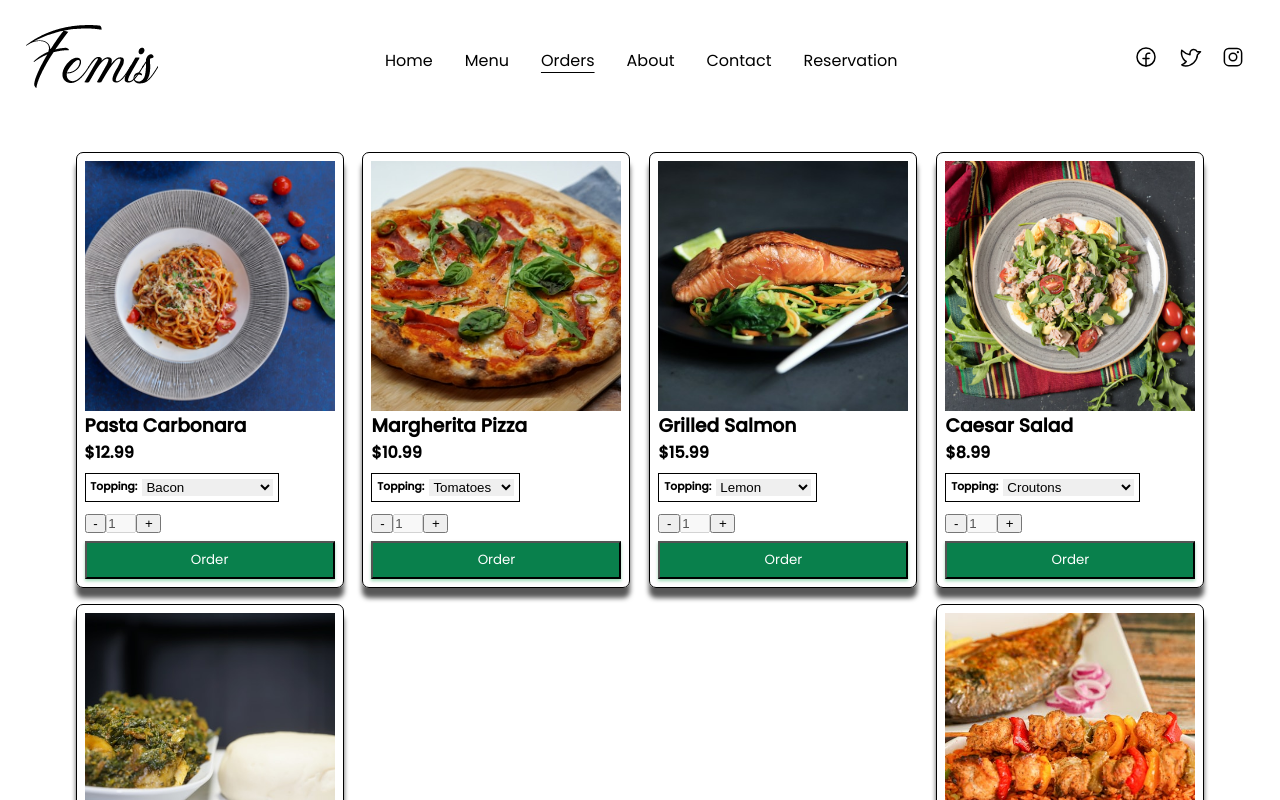
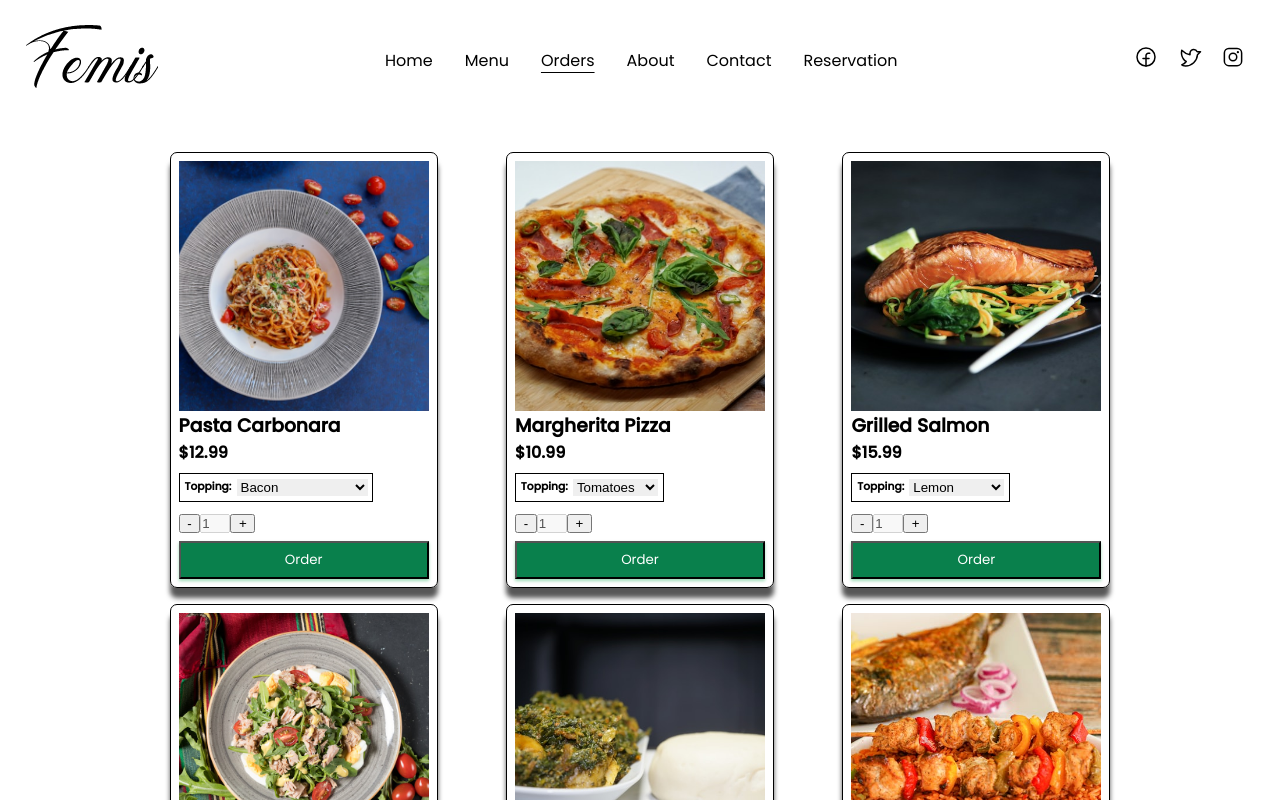
Before and after one commit to femiopebiyi/restaurant-site, a React (Vite) app: page /orders in a window 1280 px wide. Shown: the top 800 px of the page. Built offline with nearby package versions, Linux system fonts and the light colour scheme; a web font is replaced by a local one.

Commit message:
some more styling for the african dishes

```diff
--- a/src/App.css
+++ b/src/App.css
@@ -589,6 +589,9 @@
     .menu {
         width: 75%;
     }
+        .order-con {
+            width: 75%;
+        }
 }
 
 @media screen and (max-width: 675px) {
--- a/src/menuItem.ts
+++ b/src/menuItem.ts
@@ -40,7 +40,7 @@
     },
     {
         name: 'FuFu',
-        price: 4.99,
+        price: 8.99,
         pictureUrl: fufu,
         id: 5,
         toppings: ['Croutons', 'Parmesan Cheese', 'Caesar Dressing', 'none'],
@@ -48,7 +48,7 @@
     },
     {
         name: 'Jollof Rice',
-        price: 7.99,
+        price: 8.99,
         pictureUrl: jollof,
         id: 6,
         toppings: ['Croutons', 'Parmesan Cheese', 'Caesar Dressing', 'none'],
```
